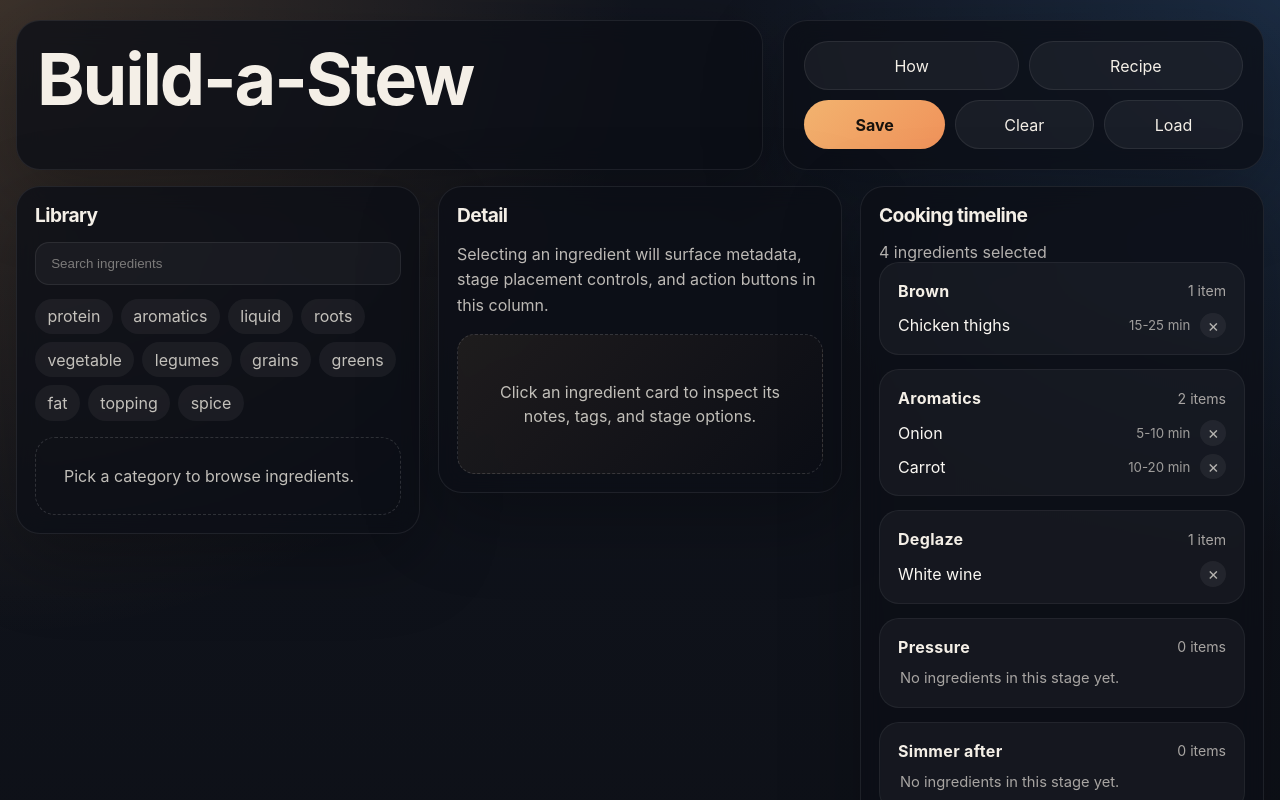
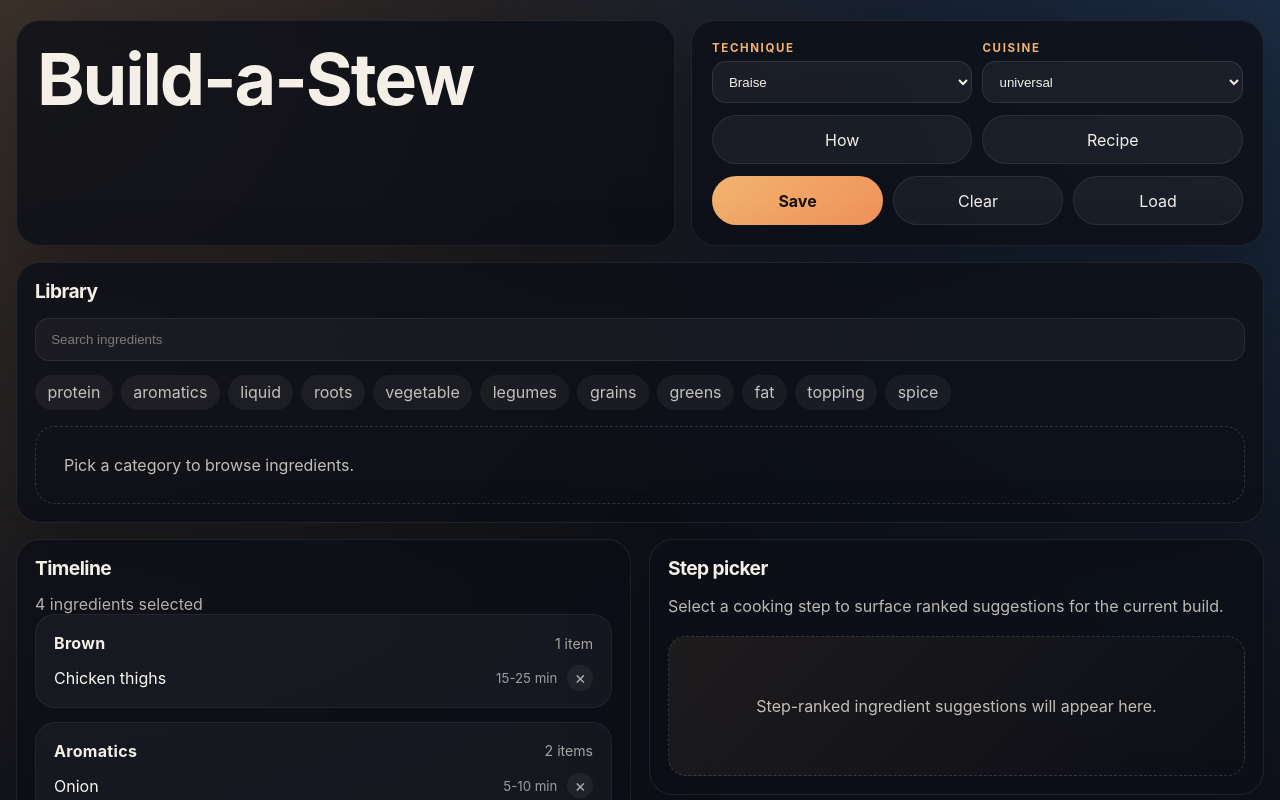
Before and after one commit to LesTP/build-a-stew, a React (Vite) app: page / in a window 1280 px wide. Shown: the top 800 px of the page. Built offline with nearby package versions, Linux system fonts and the light colour scheme.

Commit message:
9.1: Added the technique/cuisine top strip, moved the library out of the composer grid, and established the 4-region shell scaffolding for Timeline, Step picker, Detail, and Balance.

```diff
--- a/src/App.tsx
+++ b/src/App.tsx
@@ -12,9 +12,18 @@ import { IngredientDetail } from './components/IngredientDetail';
 import { IngredientLibrary } from './components/IngredientLibrary';
 import { SavedBuildsPanel, notifySavedBuildsChanged } from './components/SavedBuildsPanel';
 import { saveBuild } from './persistence';
-import type { CookingStage, Ingredient, IngredientCategory } from './types';
+import { TECHNIQUES } from './techniques';
+import { CUISINE_TAGS } from './types';
+import type { CookingStage, CuisineTag, Ingredient, IngredientCategory } from './types';
 
 const DEMO_INGREDIENT_IDS = ['chicken_thighs', 'onion', 'white_wine', 'carrot'] as const;
+const AVAILABLE_TECHNIQUES = Object.values(TECHNIQUES);
+const DEFAULT_TECHNIQUE_ID = AVAILABLE_TECHNIQUES[0]?.id ?? 'braise';
+const DEFAULT_CUISINE: CuisineTag = 'universal';
+
+function formatCuisineLabel(cuisine: CuisineTag): string {
+  return cuisine.replaceAll('_', ' ');
+}
 
 function createDemoBuild(catalog: readonly Ingredient[]) {
   return DEMO_INGREDIENT_IDS.reduce(
@@ -38,6 +47,8 @@ function AppContent() {
   const [selectedIngredientId, setSelectedIngredientId] = useState<string | null>(null);
   const [saveFeedback, setSaveFeedback] = useState<string | null>(null);
   const [overlay, setOverlay] = useState<null | 'how' | 'recipe' | 'load'>(null);
+  const [selectedTechniqueId, setSelectedTechniqueId] = useState(DEFAULT_TECHNIQUE_ID);
+  const [selectedCuisine, setSelectedCuisine] = useState<CuisineTag>(DEFAULT_CUISINE);
 
   const analysis = useMemo(() => analyzeBuild(build, catalog), [build, catalog]);
 
@@ -97,6 +108,37 @@ function AppContent() {
         </div>
 
         <div className="header-toolbar" aria-label="Build controls">
+          <div className="header-controls">
+            <label className="header-field" htmlFor="technique-select">
+              <span className="header-field__label">Technique</span>
+              <select
+                id="technique-select"
+                value={selectedTechniqueId}
+                onChange={event => setSelectedTechniqueId(event.currentTarget.value)}
+              >
+                {AVAILABLE_TECHNIQUES.map(technique => (
+                  <option key={technique.id} value={technique.id}>
+                    {technique.name}
+                  </option>
+                ))}
+              </select>
+            </label>
+
+            <label className="header-field" htmlFor="cuisine-select">
+              <span className="header-field__label">Cuisine</span>
+              <select
+                id="cuisine-select"
+                value={selectedCuisine}
+                onChange={event => setSelectedCuisine(event.currentTarget.value as CuisineTag)}
+              >
+                {CUISINE_TAGS.map(cuisine => (
+                  <option key={cuisine} value={cuisine}>
+                    {formatCuisineLabel(cuisine)}
+                  </option>
+                ))}
+              </select>
+            </label>
+          </div>
           <div className="header-actions header-actions--info">
             <button type="button" className="secondary-action" onClick={() => setOverlay('how')}>
               How
@@ -124,7 +166,7 @@ function AppContent() {
         </div>
       </header>
 
-      <main className="app-shell">
+      <aside className="library-rail">
         <IngredientLibrary
           catalog={catalog}
           selectedCategory={selectedCategory}
@@ -134,17 +176,12 @@ function AppContent() {
           onSelectIngredient={setSelectedIngredientId}
           selectedIngredientId={selectedIngredientId}
         />
+      </aside>
 
-        <IngredientDetail
-          ingredient={selectedIngredient}
-          build={build}
-          onClearSelection={() => setSelectedIngredientId(null)}
-          onPlaceIngredient={placeIngredient}
-        />
-
-        <section className="composer-panel composer-panel--timeline" aria-label="Cooking timeline">
+      <main className="app-shell">
+        <section className="composer-panel composer-panel--timeline" aria-label="Timeline">
           <div className="panel-heading">
-            <h2 id="timeline-title">Cooking timeline</h2>
+            <h2 id="timeline-title">Timeline</h2>
           </div>
           <BuildSummary
             build={build}
@@ -154,6 +191,25 @@ function AppContent() {
             showEmptyStages
           />
         </section>
+
+        <section className="composer-panel composer-panel--step-picker" aria-label="Step picker">
+          <div className="panel-heading">
+            <h2 id="step-picker-title">Step picker</h2>
+          </div>
+          <p className="panel-copy">
+            Select a cooking step to surface ranked suggestions for the current build.
+          </p>
+          <div className="panel-placeholder" aria-hidden="true">
+            Step-ranked ingredient suggestions will appear here.
+          </div>
+        </section>
+
+        <IngredientDetail
+          ingredient={selectedIngredient}
+          build={build}
+          onClearSelection={() => setSelectedIngredientId(null)}
+          onPlaceIngredient={placeIngredient}
+        />
 
         <div className="analysis-group">
           <AnalysisPanel analysis={analysis} />
--- a/src/components/IngredientLibrary.tsx
+++ b/src/components/IngredientLibrary.tsx
@@ -49,7 +49,7 @@ export function IngredientLibrary({
   const nothingSelected = selectedCategory === null && searchTerm.trim() === '';
 
   return (
-    <section className="composer-panel composer-panel--library" aria-label="Library">
+    <aside className="composer-panel composer-panel--library" aria-label="Library">
       <div className="panel-heading">
         <h2 id="library-title">Library</h2>
       </div>
@@ -117,6 +117,6 @@ export function IngredientLibrary({
           </div>
         )}
       </div>
-    </section>
+    </aside>
   );
 }
--- a/src/styles.css
+++ b/src/styles.css
@@ -50,9 +50,13 @@ button {
 .app-header {
   padding-top: 20px;
   display: grid;
-  grid-template-columns: minmax(0, 1.4fr) minmax(280px, 0.9fr);
-  gap: 20px;
+  grid-template-columns: minmax(0, 1.15fr) minmax(0, 1fr);
+  gap: 16px;
   align-items: stretch;
+}
+
+.library-rail {
+  padding: 16px 16px 0;
 }
 
 .app-shell {
@@ -69,24 +73,20 @@ button {
 }
 
 .analysis-group {
-  display: contents;
+  display: flex;
+  flex-direction: column;
+  gap: 18px;
 }
 
 @media (min-width: 768px) {
   .app-shell {
-    grid-template-columns: repeat(3, minmax(0, 1fr));
+    grid-template-columns: repeat(2, minmax(0, 1fr));
   }
 }
 
-@media (min-width: 1600px) {
+@media (min-width: 1400px) {
   .app-shell {
     grid-template-columns: repeat(4, minmax(0, 1fr));
-  }
-
-  .analysis-group {
-    display: flex;
-    flex-direction: column;
-    gap: 18px;
   }
 }
 
@@ -107,19 +107,55 @@ button {
 }
 
 .header-toolbar {
-  display: flex;
-  flex-direction: column;
+  display: grid;
+  gap: 12px;
+}
+
+.header-controls {
+  display: grid;
+  grid-template-columns: repeat(2, minmax(0, 1fr));
   gap: 10px;
+}
+
+.header-field {
+  display: grid;
+  gap: 6px;
+  min-width: 0;
+}
+
+.header-field__label {
+  color: #f2b36f;
+  font-size: 0.72rem;
+  font-weight: 700;
+  letter-spacing: 0.14em;
+  text-transform: uppercase;
+}
+
+.header-field select {
+  min-width: 0;
+  min-height: 42px;
+  padding: 0 12px;
+  border: 1px solid rgba(255, 255, 255, 0.1);
+  border-radius: 14px;
+  background: rgba(255, 255, 255, 0.05);
+  color: inherit;
 }
 
 .header-actions {
   display: flex;
   gap: 10px;
   flex: 1;
+  flex-wrap: wrap;
 }
 
 .header-actions > button {
   flex: 1;
+}
+
+.header-feedback {
+  margin: 0;
+  color: rgba(244, 239, 231, 0.72);
+  font-size: 0.92rem;
 }
 
 .modal {
```
